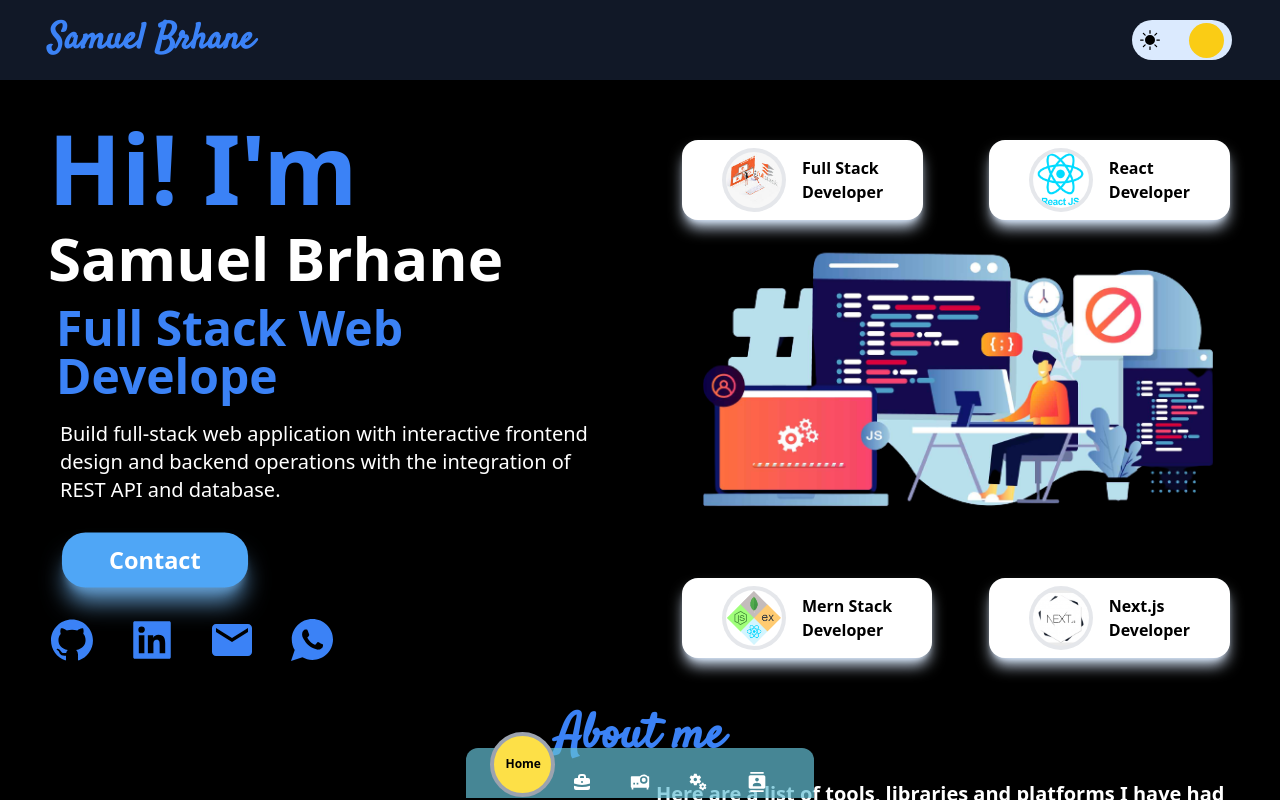
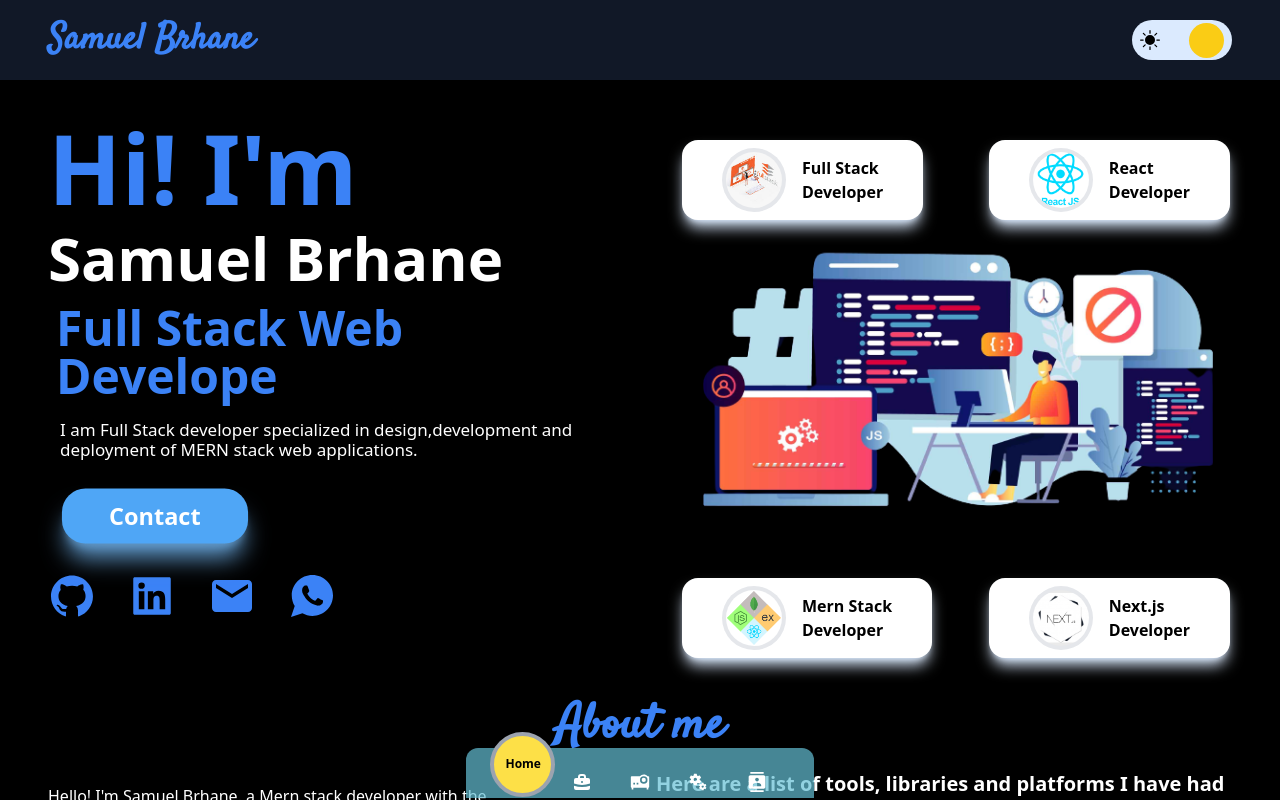
Before and after one commit to samuelberhane/Next.js-Portfolio, a Next.js app: page / in a window 1280 px wide. Shown: the top 800 px of the page. Built offline with nearby package versions, Linux system fonts and the light colour scheme.

Commit message:
Update Intro component.

```diff
--- a/components/Intro.jsx
+++ b/components/Intro.jsx
@@ -14,13 +14,13 @@ const Intro = ({ text }) => {
         Samuel Brhane
       </h1>
       <p className="mt-4 pl-2 text-xl md:text-2xl lg:text-5xl text-blue-500 font-semibold">
-        <span data-rotate='[ "Full Stack Web Developer", "Mern Stack Developer","React Developer","Next.js Developer","UI/UX Designer" ]'>
+        <span data-rotate='[ "Full Stack Web Developer", "MERN Stack Developer","React Developer","Next.js Developer","UI/UX Designer" ]'>
           <span className="wrap">{text}</span>
         </span>
       </p>
-      <p className="mt-5 pl-3 text-lg font-light lg:text-[20px] md:text-[17px]">
-        Build full-stack web application with interactive frontend design and
-        backend operations with the integration of REST API and database.
+      <p className="mt-5 pl-3 font-light text-sm md:text-[17px]">
+        I am Full Stack developer specialized in design,development and
+        deployment of MERN stack web applications.
       </p>
       <motion.button
         transition={{
```
